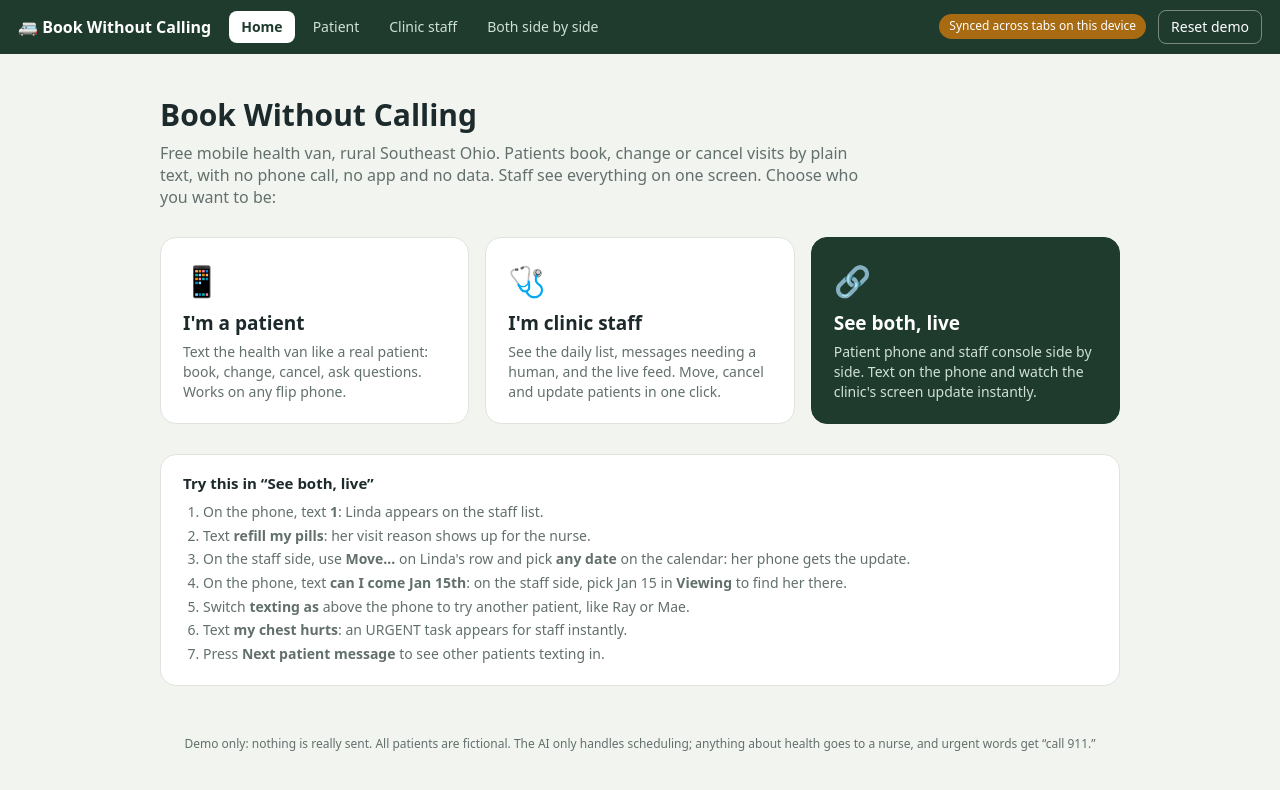
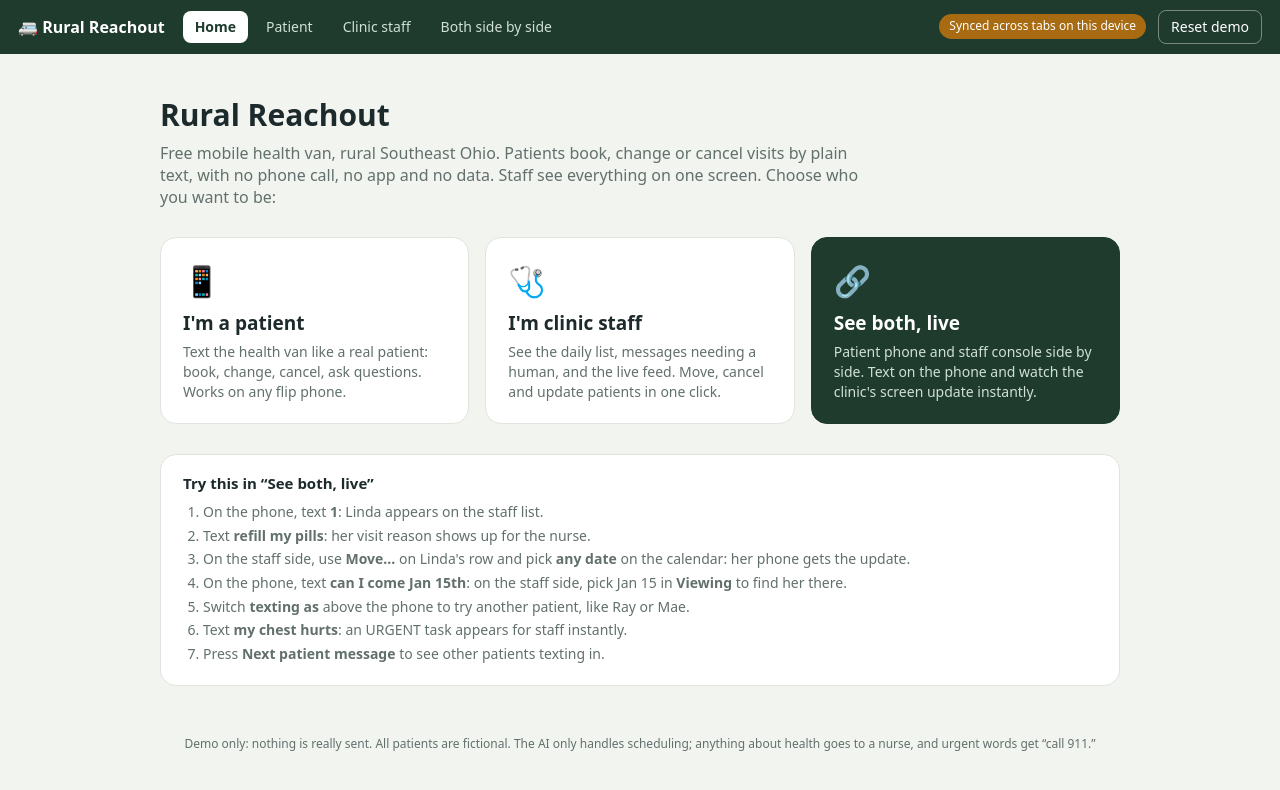
Before and after one commit to skylerfokine/book-without-calling, a plain HTML site: page Book Without Calling — Live Demo (Patient + Staff).html in a window 1280 px wide. Drawn offline with Linux system fonts and the light colour scheme.

Commit message:
Rename demo to Rural Reachout
Co-Authored-By: Claude Opus 5.5 <noreply@anthropic.com>
Claude-Session: https://claude.ai/code/session_01CpipmshmjiiyYFMPp2jYV6

```diff
--- a/Book Without Calling — Live Demo (Patient + Staff).html
+++ b/Book Without Calling — Live Demo (Patient + Staff).html
@@ -3,7 +3,7 @@
 <head>
 <meta charset="utf-8">
 <meta name="viewport" content="width=device-width, initial-scale=1">
-<title>Book Without Calling — Live Demo</title>
+<title>Rural Reachout — Live Demo</title>
 <style>
   :root{
     --bg:#f2f4f0; --card:#fff; --ink:#1d2a2c; --muted:#62706d; --line:#e0e4dd;
@@ -147,7 +147,7 @@
 </head>
 <body class="v-home">
 <nav>
-  <span class="brand" data-go="home">🚐 Book Without Calling</span>
+  <span class="brand" data-go="home">🚐 Rural Reachout</span>
   <a href="#home" data-go="home">Home</a>
   <a href="#patient" data-go="patient">Patient</a>
   <a href="#staff" data-go="staff">Clinic staff</a>
@@ -160,7 +160,7 @@
 
 <!-- HOME -->
 <section id="home" class="view">
-  <h1>Book Without Calling</h1>
+  <h1>Rural Reachout</h1>
   <p class="lead">Free mobile health van, rural Southeast Ohio. Patients book, change or cancel visits by plain text, with no phone call, no app and no data. Staff see everything on one screen. Choose who you want to be:</p>
   <div class="choices">
     <button class="choice" data-go="patient"><div class="ic">📱</div><h2>I'm a patient</h2><p>Text the health van like a real patient: book, change, cancel, ask questions. Works on any flip phone.</p></button>
```
Also changed, not shown: index.html (+4 -4 lines).
